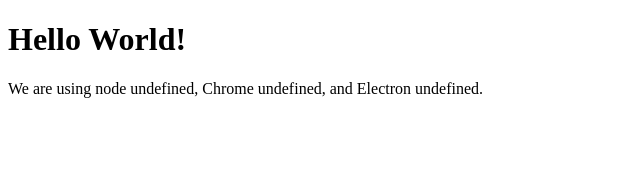
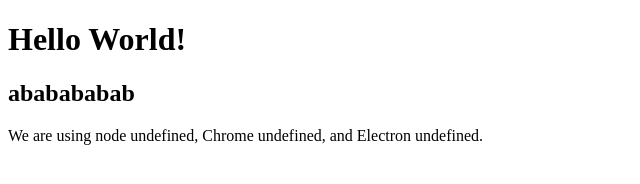
Before and after one commit to seu-cs-class2/minisys-ide, an Electron app: page src/index.html in a window 800 px wide. Shown: the whole page, without its empty margins (0-640 px from the left). Drawn offline with Linux system fonts and the light colour scheme.

Commit message:
second commit in test

```diff
--- a/src/index.html
+++ b/src/index.html
@@ -8,6 +8,7 @@
   </head>
   <body>
     <h1>Hello World!</h1>
+    <h2>ababababab</h2>
     We are using node <script>document.write(process.versions.node)</script>,
     Chrome <script>document.write(process.versions.chrome)</script>,
     and Electron <script>document.write(process.versions.electron)</script>.
```
